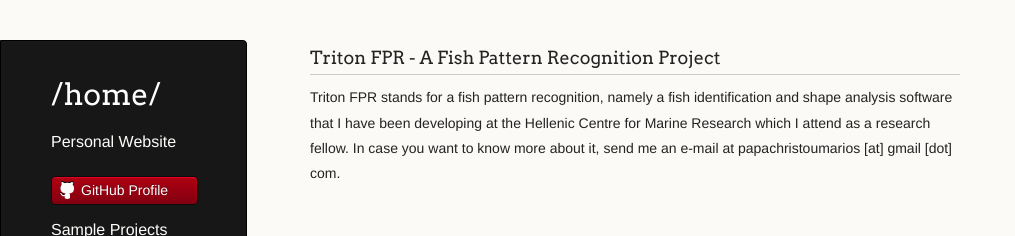
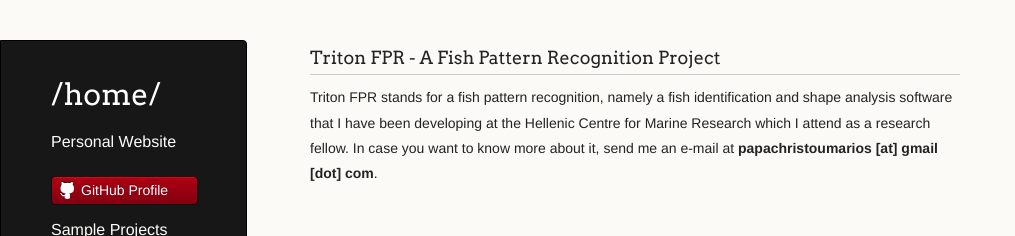
Before and after one commit to papachristoumarios/old-webpage, a plain HTML site: page triton-fpr.html in a window 1280 px wide. Shown: the top 236 px of the page, without its empty margins (0-1015 px from the left). Drawn offline with Linux system fonts and the light colour scheme.

Commit message:
Updated triton-fpr.html

```diff
--- a/triton-fpr.html
+++ b/triton-fpr.html
@@ -43,7 +43,7 @@
         <h3>
 <a name="curriculum-vitae" class="anchor" href="#curriculum-vitae"><span class="octicon octicon-link"></span></a>Triton FPR - A Fish Pattern Recognition Project</h3>
 
-        <p>Triton FPR stands for a fish pattern recognition, namely a fish identification and shape analysis software that I have been developing at the Hellenic Centre for Marine Research which I attend as a research fellow. In case you want to know more about it, send me an e-mail at <b>papachristoumarios [at] gmail [dot] com</b>.
+        <p>Triton FPR stands for a fish pattern recognition, namely a fish identification and shape analysis software that I have been developing at the Hellenic Centre for Marine Research which I attend as a research fellow. In case you want to know more about it, send me an e-mail at <strong>papachristoumarios [at] gmail [dot] com</strong>.
 
 
 
```
